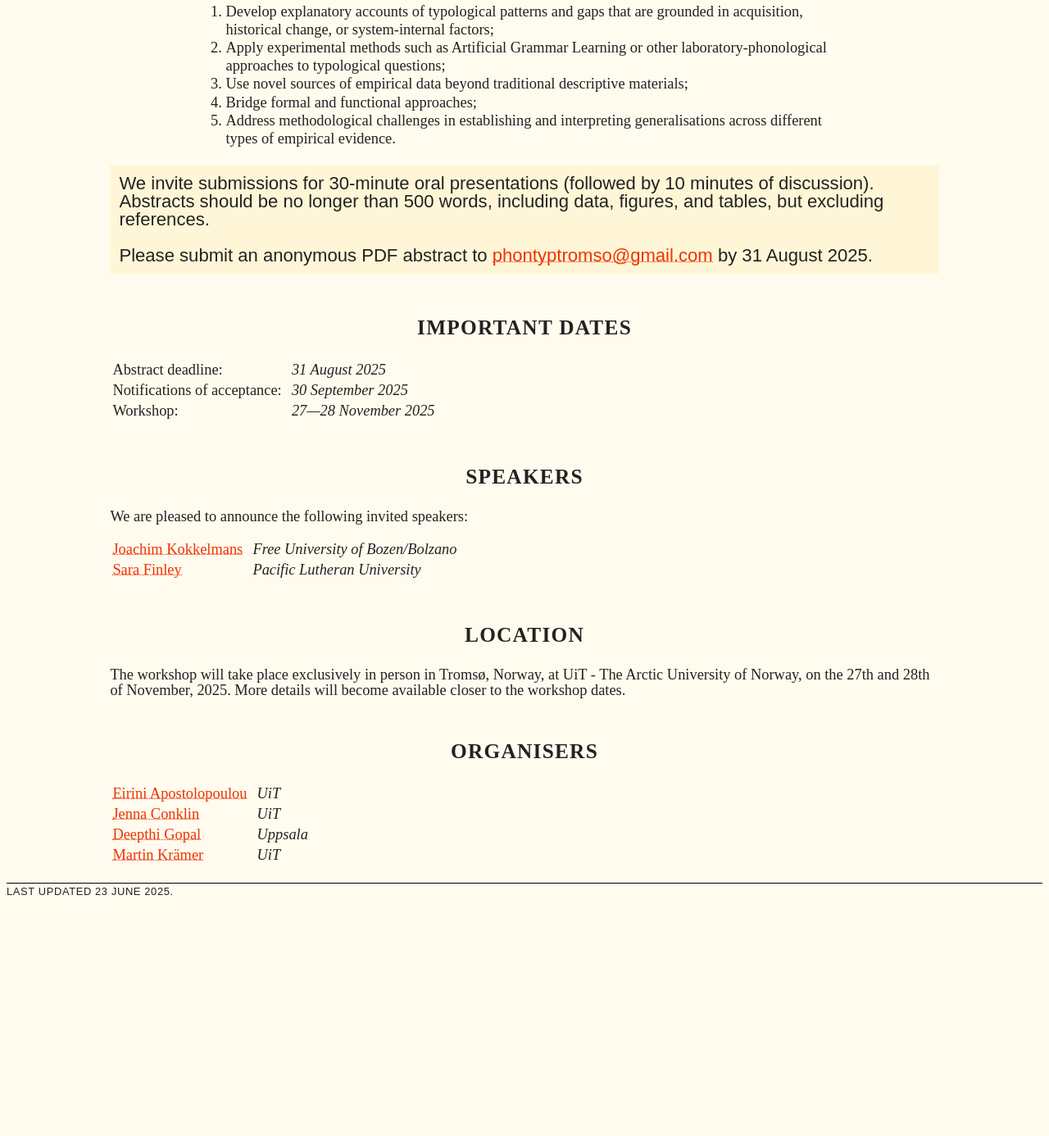
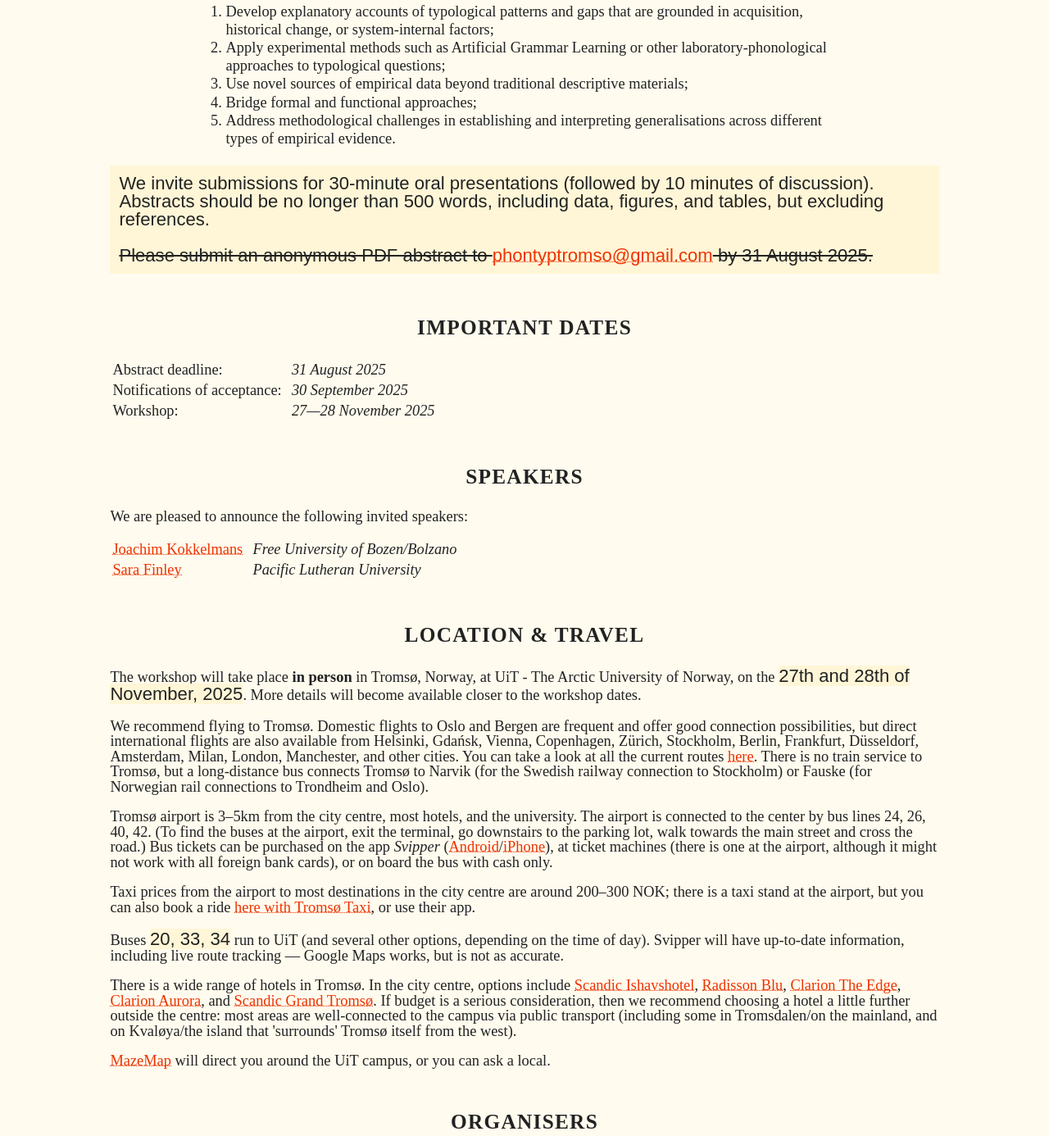
Before and after one commit to phontyp/phontyp.github.io, a plain HTML site: page index.html in a window 1280 px wide. Shown: the part 999-2385 px from the top of the page at 82% size. Before the commit the page ends 2120 px from the top, so only its background shows below. Drawn offline with Linux system fonts and the light colour scheme; a web font is replaced by a local one.

Commit message:
added travel information

```diff
--- a/index.html
+++ b/index.html
@@ -47,7 +47,7 @@
 			</div>
 
                         <div class="prose">
-                                				<p><span class='highlight'><img style="width:1.3em; height:1.3em; vertical-align: baseline; padding:0; margin:0;" src='assets/news_icon.png'> &nbsp;<b>Current news: &nbsp;</b></span><span class='interesting'>Abstracts are due on <b>31 August</b>!</span></p>
+                                				<p><span class='highlight'><img style="width:1.3em; height:1.3em; vertical-align: baseline; padding:0; margin:0;" src='assets/news_icon.png'> &nbsp;<b>Current news: &nbsp;</b></span><span class='interesting'>Decisions have been announced!</span></p>
                                                 </div>
             <section id="call-for-papers">
 			<h3>Call for Papers</h3>
@@ -63,7 +63,7 @@
 <li>Use novel sources of empirical data beyond traditional descriptive materials;</li>
 <li>Bridge formal and functional approaches; </li>
 <li>Address methodological challenges in establishing and interpreting generalisations across different types of empirical evidence.</li></ol> </p>
-<p class="alert">We invite submissions for 30-minute oral presentations (followed by 10 minutes of discussion). Abstracts should be no longer than 500 words, including data, figures, and tables, but excluding references. <br> <br> Please submit an anonymous PDF abstract to <a href="mailto:phontyptromso@gmail.com">phontyptromso@gmail.com</a> by 31 August 2025.</p>
+<p class="alert">We invite submissions for 30-minute oral presentations (followed by 10 minutes of discussion). Abstracts should be no longer than 500 words, including data, figures, and tables, but excluding references. <br> <br> <s>Please submit an anonymous PDF abstract to <a href="mailto:phontyptromso@gmail.com">phontyptromso@gmail.com</a> by 31 August 2025.</s></p>
 			</div>
 
             		<section id="dates">
@@ -106,11 +106,20 @@
 		</section>
 
 		<section id="location">
-			<h3>Location</h3>
+			<h3>Location & travel</h3>
 			<div class="prose">
-				<p>The workshop will take place exclusively in person in Tromsø, Norway, at UiT - The Arctic University of Norway, on the 27th and 28th of November, 2025. More details will become available closer to the workshop dates.</p>
+				<p>The workshop will take place <b>in person</b> in Tromsø, Norway, at UiT - The Arctic University of Norway, on the <span class="interesting">27th and 28th of November, 2025</span>. More details will become available closer to the workshop dates.</p>
+
+				<p>We recommend flying to Tromsø. Domestic flights to Oslo and Bergen are frequent and offer good connection possibilities, but direct international flights are also available from Helsinki, Gdańsk, Vienna, Copenhagen, Zürich, Stockholm, Berlin, Frankfurt, Düsseldorf, Amsterdam, Milan, London, Manchester, and other cities. You can take a look at all the current routes <a href="https://avinor.no/en/airport/tromso-airport/">here</a>. There is no train service to Tromsø, but a long-distance bus connects Tromsø to Narvik (for the Swedish railway connection to Stockholm) or Fauske (for Norwegian rail connections to Trondheim and Oslo).</p>
+				<p>Tromsø airport is 3–5km from the city centre, most hotels, and the university. The airport is connected to the center by bus lines 24, 26, 40, 42. (To find the buses at the airport, exit the terminal, go downstairs to the parking lot, walk towards the main street and cross the road.) Bus tickets can be purchased on the app <i>Svipper</i> (<a href="https://play.google.com/store/apps/details?id=no.trfylke.svipper.production">Android</a>/<a href="https://apps.apple.com/no/app/svipper/id6502283055?l=nb">iPhone</a>), at ticket machines (there is one at the airport, although it might not work with all foreign bank cards), or on board the bus with cash only.</p>
+				<p> Taxi prices from the airport to most destinations in the city centre are around 200–300 NOK; there is a taxi stand at the airport, but you can also book a ride <a href=""https://tromsotaxi.no/en/bestill-taxi/>here with Tromsø Taxi</a>, or use their app.</p>
+				<p>Buses <span class='interesting'>20, 33, 34</span> run to UiT (and several other options, depending on the time of day). Svipper will have up-to-date information, including live route tracking — Google Maps works, but is not as accurate. </p>
+				<p>There is a wide range of hotels in Tromsø. In the city centre, options include <a href="https://www.scandichotels.com/hotels/norway/tromso/scandic-ishavshotel">Scandic Ishavshotel</a>, <a href="https://www.radissonhotels.com/en-us/hotels/radisson-blu-tromso">Radisson Blu</a>, <a href="https://www.strawberryhotels.com/hotels/norway/tromso/clarion-hotel-the-edge/">Clarion The Edge</a>, <a href="https://www.strawberryhotels.com/hotels/norway/tromso/clarion-collection-hotel-aurora/">Clarion Aurora</a>, and <a href="https://www.scandichotels.com/hotels/norway/tromso/scandic-grand-tromso">Scandic Grand Tromsø</a>. If budget is a serious consideration, then we recommend choosing a hotel a little further outside the centre: most areas are well-connected to the campus via public transport (including some in Tromsdalen/on the mainland, and on Kvaløya/the island that 'surrounds' Tromsø itself from the west).
+				</p>
+				<p><a href="https://use.mazemap.com/#v=1&zlevel=NaN&center=18.979231,69.683669&zoom=12.1">MazeMap</a> will direct you around the UiT campus, or you can ask a local.</p>
 			</div>
 		</section>
+
 
 		<section id="organisers">
     <h3>Organisers</h3>
```
